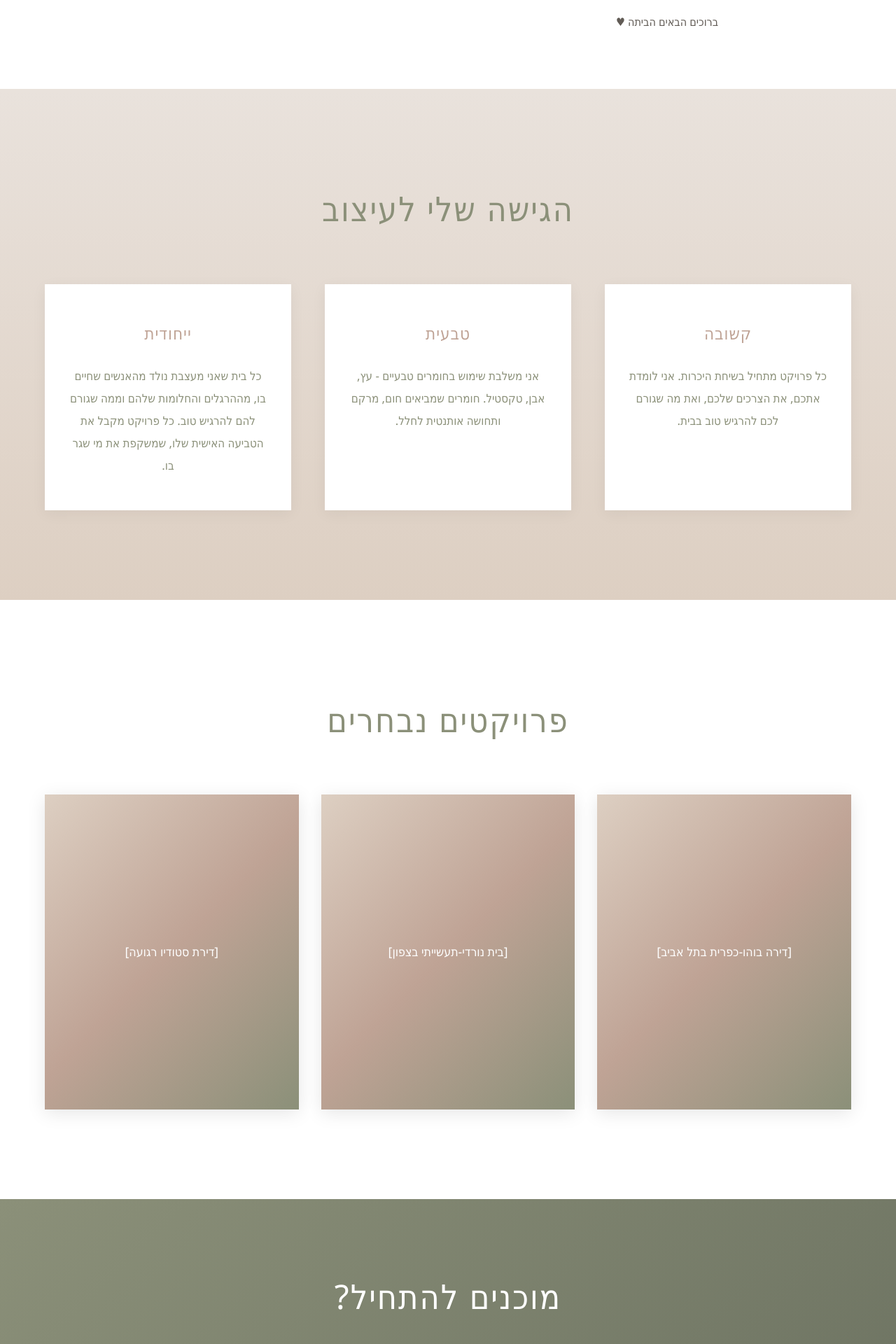
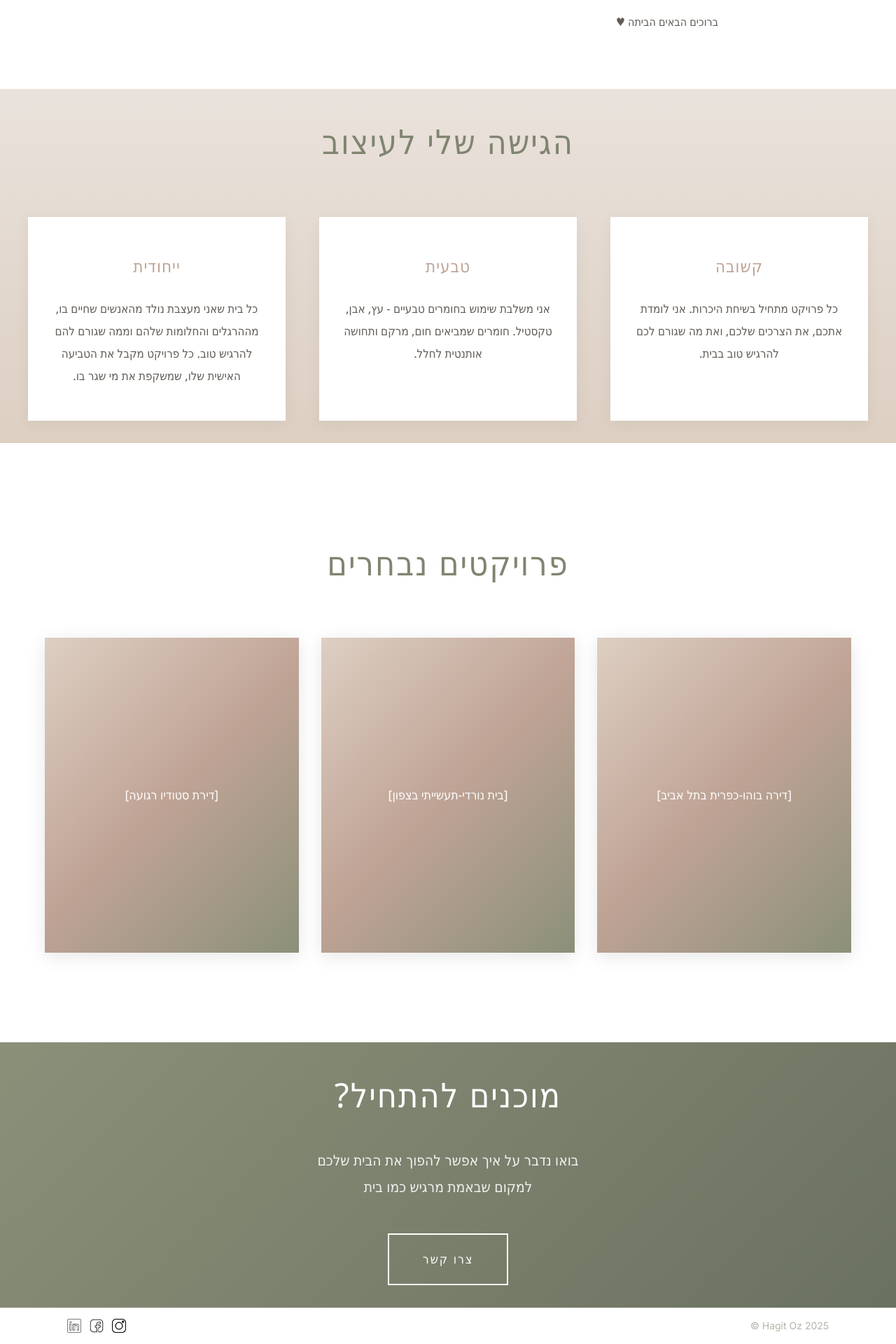
Before and after one commit to fredi1574/itzrubal, a Next.js app: page / in a window 1280 px wide. Shown: the part 880-2800 px from the top of the page at 70% size. Built offline with nearby package versions, Linux system fonts and the light colour scheme; no server answers; a web font is replaced by a local one.

Commit message:
Reduced the height of the page

```diff
--- a/src/app/globals.css
+++ b/src/app/globals.css
@@ -659,7 +659,7 @@ footer {
 
 .home-philosophy {
   background: linear-gradient(to bottom, #e9e2dc 0%, #ddcfc2 100%);
-  padding: 8rem 5%;
+  padding: 2rem;
 }
 
 .home-philosophy-content {
@@ -672,7 +672,7 @@ footer {
   font-size: 3rem;
   font-weight: 300;
   margin-bottom: 3rem;
-  color: #8b9079;
+  color: #808570;
   letter-spacing: 2px;
 }
 
@@ -704,7 +704,7 @@ footer {
 }
 
 .home-value-card p {
-  color: #8b9079;
+  color: #615b55;
   line-height: 1.9;
   font-size: 1.05rem;
 }
@@ -720,7 +720,7 @@ footer {
   font-weight: 300;
   text-align: center;
   margin-bottom: 4rem;
-  color: #8b9079;
+  color: #808570;
   letter-spacing: 2px;
 }
 
@@ -775,7 +775,7 @@ footer {
 .home-cta {
   background: linear-gradient(135deg, #8b9079 0%, #6b7160 100%);
   color: #fff;
-  padding: 6rem 5%;
+  padding: 2rem;
   text-align: center;
 }
 
```
